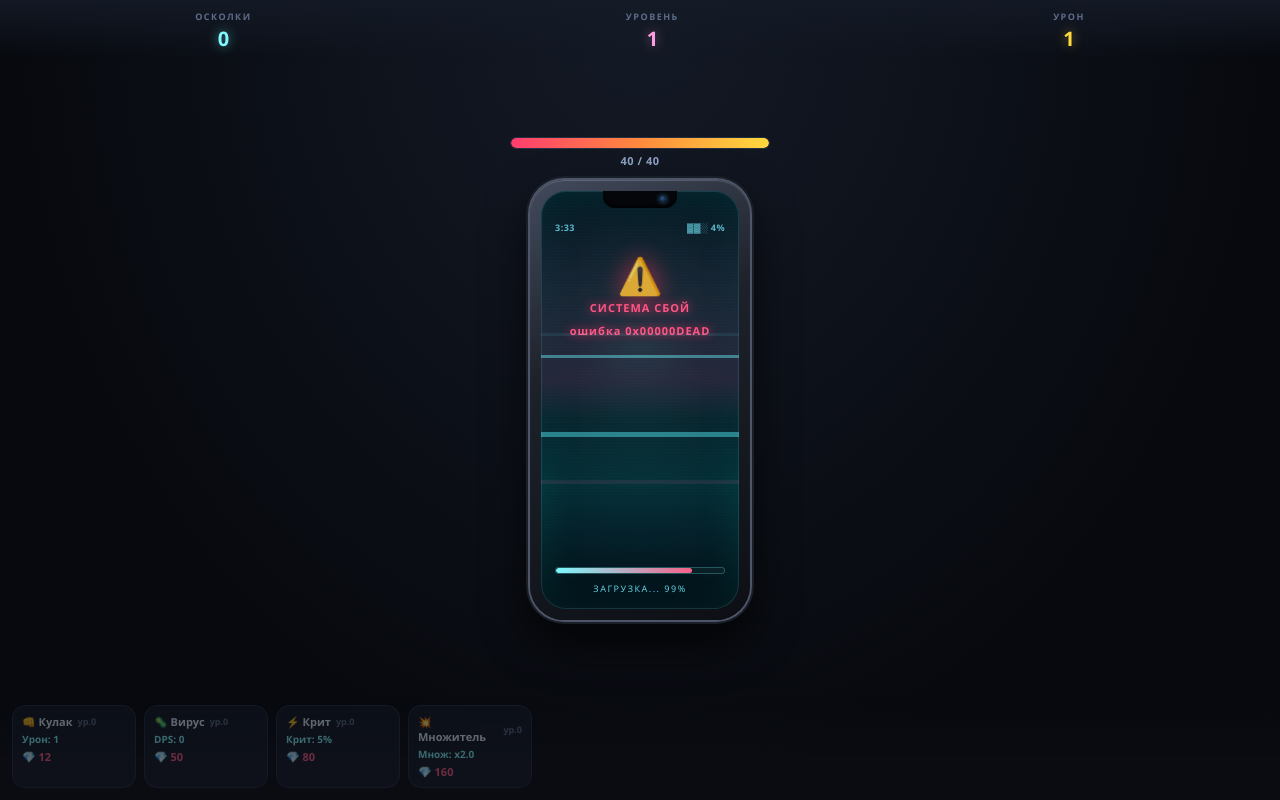
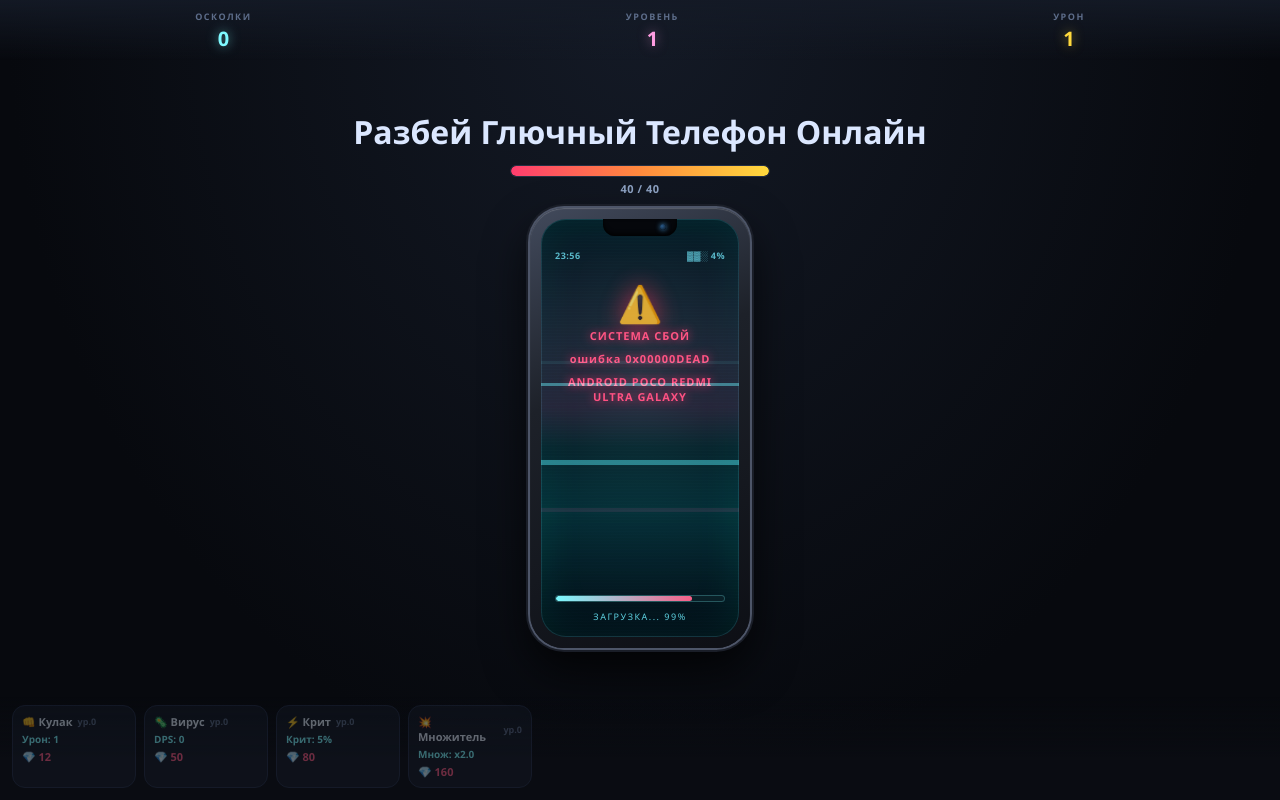
Before and after one commit to ycukensearch/razbey-glyuchniy-telefon-online, a plain HTML site: page index.html in a window 1280 px wide. Drawn offline with Linux system fonts and the light colour scheme.

Commit message:
Update index.html

```diff
--- a/index.html
+++ b/index.html
@@ -217,7 +217,8 @@
   </header>
 
   <div id="stage">
-    <div id="hpwrap">
+    <h1>Разбей Глючный Телефон Онлайн</h1>
+   <div id="hpwrap">
       <div id="hpbar"><div id="hpfill"></div></div>
       <div id="hptext">40 / 40</div>
     </div>
@@ -227,10 +228,11 @@
         <div id="phone">
           <div class="screen" id="screen">
             <div class="ui">
-              <div class="statusbar"><span>3:33</span><span>▓▓░ 4%</span></div>
+              <div class="statusbar"><span>23:56</span><span>▓▓░ 4%</span></div>
               <div class="big-warn">⚠️</div>
-              <div class="err">СИСТЕМА СБОЙ</div>
+             <div class="err">СИСТЕМА СБОЙ</div>
               <div class="err">ошибка 0x00000DEAD</div>
+             <div class="err">ANDROID POCO REDMI ULTRA GALAXY</div>
               <div class="bar"><div class="bar-fill"></div></div>
               <div class="loading">ЗАГРУЗКА... 99%</div>
             </div>
```
